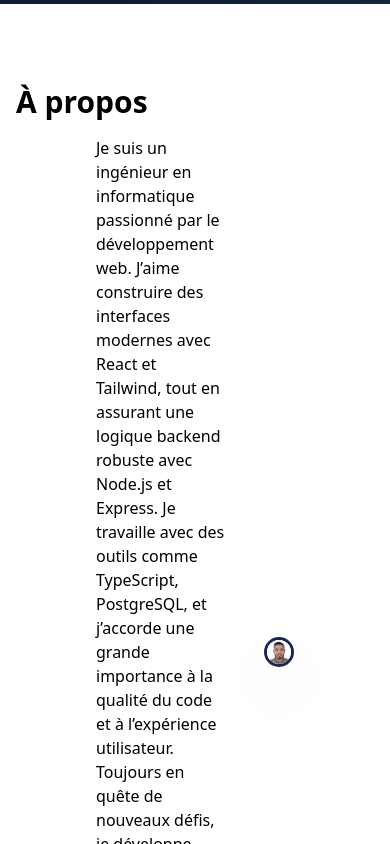
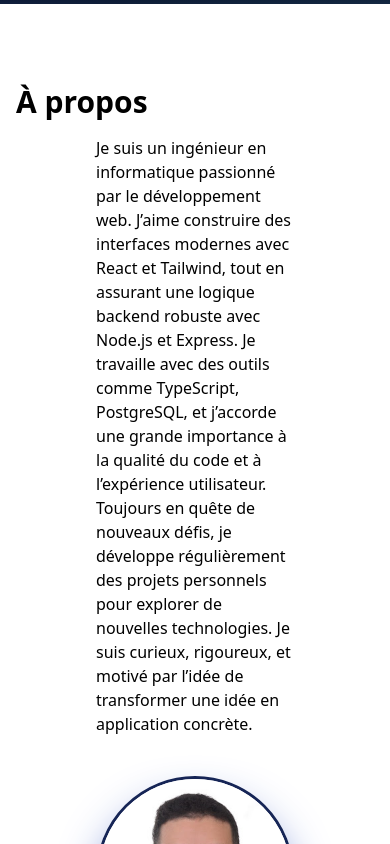
Before and after one commit to alilebbar/portfolio, a React (Vite) app: page / in a window 390 px wide. Shown: the part 840-1684 px from the top of the page. Built offline with nearby package versions, Linux system fonts and the light colour scheme.

Commit message:
responsive add img3

```diff
--- a/src/components/APropos.tsx
+++ b/src/components/APropos.tsx
@@ -4,7 +4,14 @@ export default function APropos() {
     <>
       <div className="container mx-auto px-4 ">
         <h2 className="text-3xl font-semibold mb-4">À propos</h2>
-        <div className="flex flex-row justify-evenly items-center gap-10 px-20 sm:gap-2 sm:px-2 wrap-anywhere" >
+        <div
+          className="
+  flex flex-row justify-evenly items-center gap-10 px-20
+  sm:flex-col sm:gap-2 sm:px-2
+  md:flex-col md:gap-2 md:px-2
+  flex-wrap
+"
+        >
           <div>
             <p>
               Je suis un ingénieur en informatique passionné par le
@@ -19,9 +26,13 @@ export default function APropos() {
               en application concrète.
             </p>
           </div>
-            <div>
-            <img src={profile} alt="ali" className="w-[1000px] hover-flip-keep object-cover rounded-full border-3 border-blue-950 shadow-blue-800 shadow-2xl " />
-            </div>
+          <div>
+            <img
+              src={profile}
+              alt="ali"
+              className="w-[1000px] hover-flip-keep object-cover rounded-full border-3 border-blue-950 shadow-blue-800 shadow-2xl "
+            />
+          </div>
         </div>
       </div>
     </>
```
